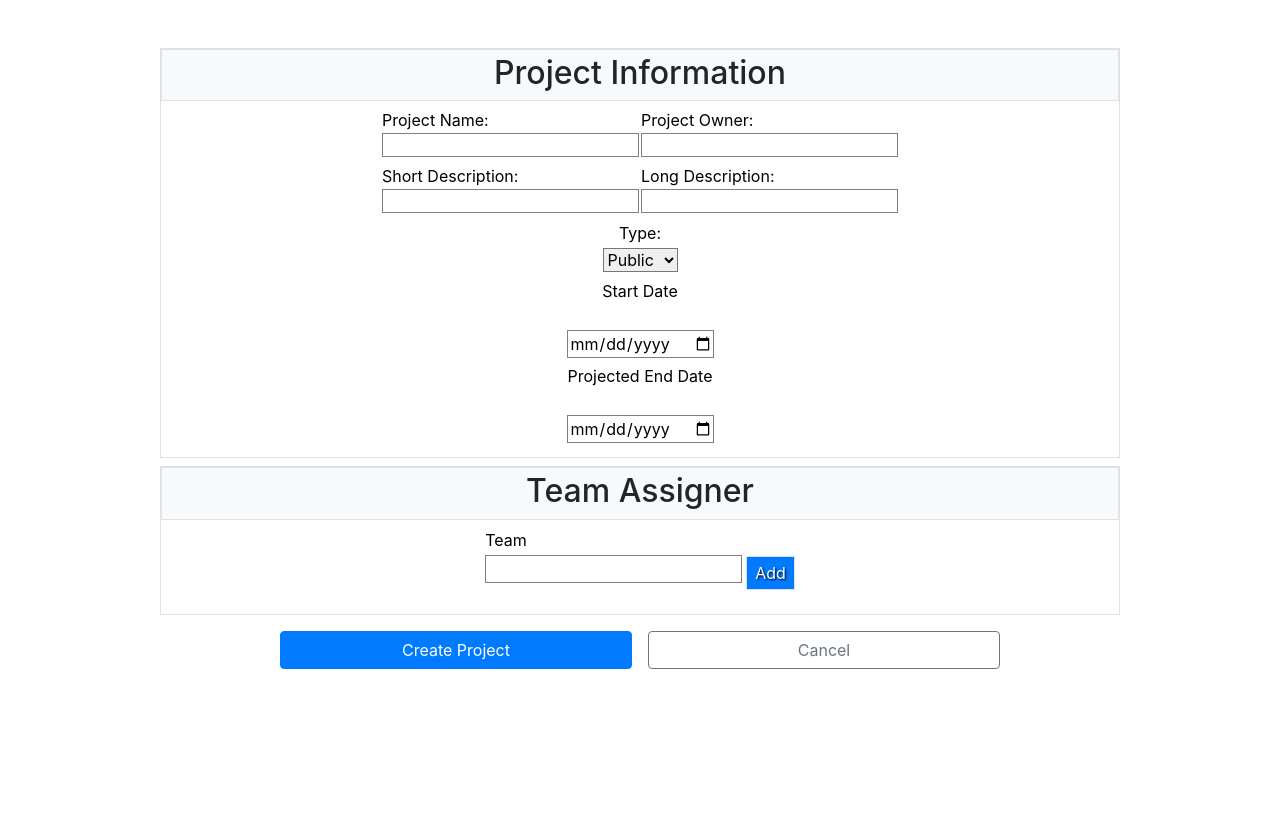
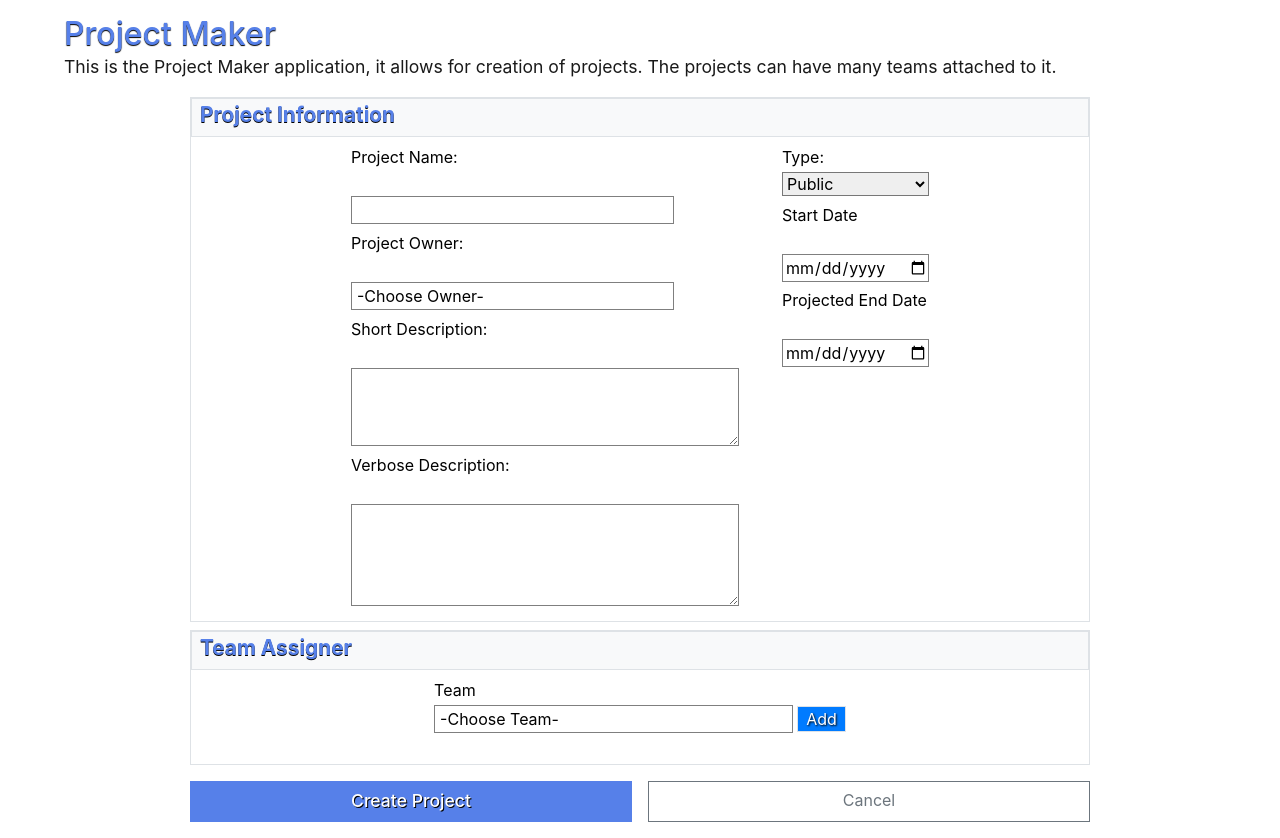
Before and after one commit to COSC481W-2022Winter/capstone-wicrosoft, a Django app: template templates/project_maker.html in a window 1280 px wide. Shown: the part 50-888 px from the top of the page. Before the commit the page ends 719 px from the top, so only its background shows below. Run offline with Django 3.2, Linux system fonts and the light colour scheme; the template is opened without the code that fills it, so the values that code supplies are empty; some libraries are stand-ins or nearby versions.

Commit message:
ref:Files revolve around project creation/edit
Changes styling and interactivity for the project maker and project
editor page.

```diff
--- a/static/js/projectmaker/projectmaker.js
+++ b/static/js/projectmaker/projectmaker.js
@@ -40,16 +40,23 @@ $(document).ready(function(){
     }
     });
 
-    $('#add_team_assignment').on( "click", addRoleRelation);
+    $('#add_team_assignment').on( "click", function(){
+        let team_search = document.getElementById("team_search");
+        if (team_search.value === ""){
+            alert("Must specify a team.")
+            return;
+        }
+        addRoleRelation(this)
+    });
 
-    function addRoleRelation(){
-        const containerParent = this.parentElement.parentElement;
+    function addRoleRelation(passed){
+        const containerParent = passed.parentElement.parentElement;
 
-        const teamEle = this.parentElement.children[0].children[1];
+        const teamEle = passed.parentElement.children[0].children[1];
         let team_name = teamEle.value;
 
-        let teamid = this.previousElementSibling.children[1].children[0].value;
-        this.previousElementSibling.children[1].children[0].remove();
+        let teamid = passed.previousElementSibling.children[1].children[0].value;
+        passed.previousElementSibling.children[1].children[0].remove();
         teamEle.value = "";
 
         let cont = $('<div>').attr({
--- a/templates/project_maker.html
+++ b/templates/project_maker.html
@@ -9,6 +9,7 @@
         <link rel="stylesheet" href="{% static 'css/bootstrap.min.css' %}">
         <link rel="stylesheet" href="{% static 'css/utilities/autocomplete.css' %}">
         <link rel="stylesheet" href="{% static 'css/teamForm.css' %}">
+        <link rel="stylesheet" href="{% static 'css/page_titles.css' %}">
         <link rel="stylesheet" href="{% static 'css/utilities/validator.css' %}">
         <script src="{% static 'js/utilities/jquery.autocomplete.js' %}"></script>
         <script src="{% static 'js/projectmaker/projectmaker.js' %}"></script>
@@ -31,7 +32,7 @@
 {% block content %}
 <body>
 
-    <div  class="h-100 d-flex flex-md-column align-items-center">
+    <div  class="d-flex flex-md-column align-items-center">
         {% if Fail %}
             <div class="alert alert-danger" role="alert">
                 {{ Fail }}
@@ -44,45 +45,40 @@
             </div>
         {% endif %}
 
+        <div id="page_title_info" style="margin-bottom:0px;">
+            <h2 class="page_title">Project Maker</h2>
+            <p class="page_summary">This is the Project Maker application, it allows for creation of projects. The projects can have many teams attached to it.</p>
+        </div>
 
-        <form id="project_form" action="" method="post" class="d-flex flex-md-column align-items-center h-100 mt-5 w-75">
+        <form id="project_form" action="" method="post" class="d-flex flex-md-column align-items-center h-100 mt-1" style="width: 900px;">
             {% csrf_token %}
 
             <div class="border d-flex flex-md-column align-items-center w-100 pb-2">
-                <h2 class="bg-light border w-100 text-center pb-2 pt-1">Project Information</h2>
-
-                <table>
-                    <tr>
-                        <td>
-                            <label for="project_name" >Project Name:</label> <br>
-                            <input id="project_name" type="text" name="project_name" class="text_input" required>
-                        </td>
-                        <td>
-                            <label for="project_owner">Project Owner:</label> <br>
-                            <input id="project_owner" type="text" name="project_owner" class="text_input" required>
-                        </td>
-                    </tr>
-                    <tr>
-                        <td>
-                            <label for="short_description">Short Description:</label> <br>
-                            <input id="short_description" type="text" name="short_description" class="text_input">
-                        </td>
-                        <td>
-                            <label for="long_description">Long Description:</label> <br>
-                            <input id="long_description" type="text" name="long_description" class="text_input">
-                        </td>
-                    </tr>
-
-                </table>
+                <h3 class="bg-light border w-100 text-left pb-2 pt-1 pl-2 title">Project Information</h3>
 
 
+                <div id="full_container">
+                    <div id="left_side">
+                        <label for="project_name" >Project Name:</label> <br>
+                        <input id="project_name" type="text" name="project_name" class="left_text" required>
+
+                        <label for="project_leader">Project Owner:</label> <br>
+                        <input id="project_owner" type="text" name="project_owner" class="left_text" placeholder="-Choose Owner-" required>
+
+                        <label for="short_description">Short Description:</label> <br>
+                        <textarea id="short_description" name="short_description" rows="3" cols="40"></textarea>
+
+                        <label for="long_description">Verbose Description:</label> <br>
+                        <textarea id="long_description" name="long_description" rows="4" cols="40"></textarea>
+                    </div>
+
+                    <div id="right_side">
                         <label for="type">Type:</label>
                         <select name="type" id="type">
                             <option value="PUB">Public</option>
                             <option value="PRI">Private</option>
                         </select>
 
-                <div class="d-flex flex-md-column align-items-center">
                         <label for="start_date">Start Date</label><br>
                         <input type="date" name="start_date" id="start_date0" class="date" min="{% now "Y-m-d" %}">
                         <label for="projected_end_date">Projected End Date</label><br>
@@ -90,24 +86,26 @@
                     </div>
                 </div>
 
+            </div>
+
             <div class="border d-flex flex-md-column align-items-center w-100 mt-2 pb-4">
-                <h2 class="bg-light border w-100 text-center pb-2 pt-1">Team Assigner</h2>
+                <h3 class="bg-light border w-100 text-left pb-2 pt-1 pl-2 title">Team Assigner</h3>
 
                 <div class="d-flex flex-md-row w-100 justify-content-center align-items-center">
 
-                    <div class="d-flex flex-md-column mr-1">
+                    <div class="d-flex flex-md-column mr-1" style="width:40%;">
                         <label for="team_search">Team</label>
-                        <input type="text" id="team_search" name="team_search_value">
+                        <input type="text" id="team_search" name="team_search_value" placeholder="-Choose Team-">
                     </div>
-                    <span id="add_team_assignment" class="align-self-center border bg-primary pl-2 pr-2 pt-1 pb-1 mt-auto text-white" style="text-shadow: 1px 1px 2px black;cursor:pointer;">Add</span>
+                    <span id="add_team_assignment" class="align-self-center border bg-primary pl-2 pr-2 mt-auto text-white" style="text-shadow: 1px 1px 2px black;cursor:pointer;margin-bottom: 8px;">Add</span>
 
                 </div>
 
             </div>
 
-            <div id="submit_group" class="mt-3 w-75 d-flex flex-md-row justify-content-center">
-                <input type="submit" value="Create Project" class="btn btn-primary w-50 mr-2">
-                <a id="cancel_create" class="btn btn-outline-secondary w-50 ml-2" href="{% url 'profile' %}">Cancel</a>
+            <div id="submit_group" class="mt-3 w-100 d-flex flex-md-row justify-content-center">
+                <input type="submit" value="Create Project" class="btn w-50 mr-2 rounded-0" style="background: #5680e9;color:white;font-size: 1.1em;font-weight: 505;text-shadow: 1px 1px 0 black;">
+                <a id="cancel_create" class="btn btn-outline-secondary w-50 ml-2 rounded-0" href="{% url 'profile' %}">Cancel</a>
             </div>
         </form>
     </div>
```
Also changed, not shown: static/js/projectmaker/edit_projectmaker.js (+13 -6 lines), static/js/teammaker/teameditor_autocomplete.js (+17 -8 lines), templates/edit_project.html (+34 -36 lines). Lines whose indentation alone changed are shown as unchanged.
